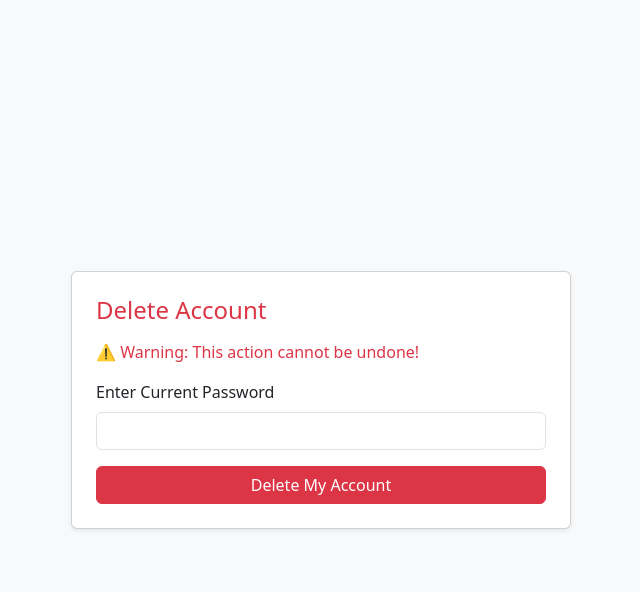
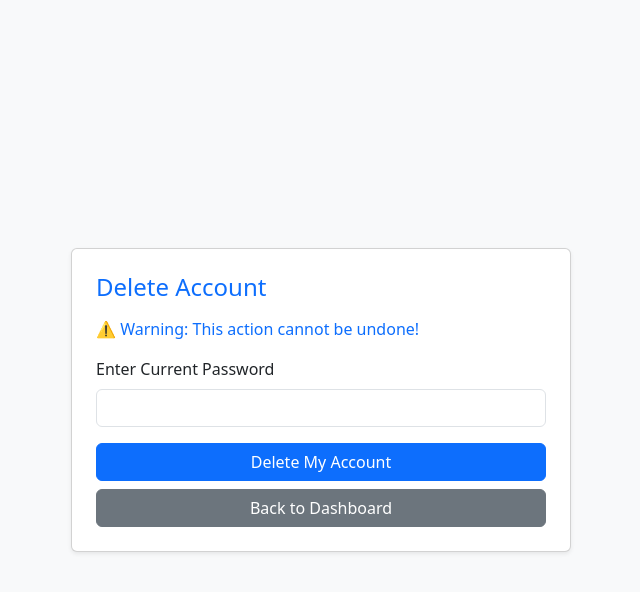
Before and after one commit to 202512069-afk/user_account_management_system, a PHP site: page /user_system/delete_account.php in a window 1280 px wide. Shown: the top 592 px of the page, without its empty margins (319-959 px from the left). Run offline with PHP 8.4, Linux system fonts and the light colour scheme.

Commit message:
Add files via upload

```diff
--- a/user_system/change_password.php
+++ b/user_system/change_password.php
@@ -11,7 +11,6 @@ if ($_SERVER['REQUEST_METHOD'] === 'POST') {
     if (!$userId) {
         $error = "No user is logged in.";
     } else {
-
         $stmt = $mysqli->prepare("SELECT password FROM users WHERE user_id=?");
         $stmt->bind_param("i", $userId);
         $stmt->execute();
@@ -67,8 +66,11 @@ if ($_SERVER['REQUEST_METHOD'] === 'POST') {
                 <label class="form-label">Confirm New Password</label>
                 <input type="password" class="form-control" name="confirm_password" required>
             </div>
-            <button type="submit" class="btn btn-primary w-100">Update Password</button>
+            <button type="submit" class="btn btn-primary w-100 mb-2">Update Password</button>
         </form>
+
+        <!-- Back to Dashboard Button -->
+        <a href="dashboard.php" class="btn btn-secondary w-100">Back to Dashboard</a>
 
         <!-- Messages -->
         <?php if(isset($error)) echo "<p class='text-danger mt-3'>$error</p>"; ?>
--- a/user_system/delete_account.php
+++ b/user_system/delete_account.php
@@ -9,7 +9,7 @@ if ($_SERVER['REQUEST_METHOD'] === 'POST') {
     if ($password === '') {
         $error = "Password is required.";
     } else {
-
+        // Fetch stored password hash
         $stmt = $mysqli->prepare("SELECT password FROM users WHERE user_id=?");
         $stmt->bind_param("i", $userId);
         $stmt->execute();
@@ -17,11 +17,11 @@ if ($_SERVER['REQUEST_METHOD'] === 'POST') {
         $stmt->fetch();
         $stmt->close();
 
-
+        // Verify entered password
         if (!password_verify($password, $storedHash)) {
             $error = "Current password is incorrect.";
         } else {
-
+            // Delete account
             $stmt = $mysqli->prepare("DELETE FROM users WHERE user_id=?");
             $stmt->bind_param("i", $userId);
             if ($stmt->execute()) {
@@ -45,18 +45,21 @@ if ($_SERVER['REQUEST_METHOD'] === 'POST') {
 </head>
 <body class="bg-light d-flex align-items-center justify-content-center" style="height:100vh;">
     <div class="card p-4 shadow-sm" style="max-width:500px; width:100%;">
-        <h4 class="mb-3 text-danger">Delete Account</h4>
-        <p class="text-danger">⚠️ Warning: This action cannot be undone!</p>
+        <h4 class="mb-3 text-primary">Delete Account</h4>
+        <p class="text-primary">⚠️ Warning: This action cannot be undone!</p>
         <form method="POST" onsubmit="return confirm('Are you sure you want to delete your account? This cannot be undone!');">
             <div class="mb-3">
                 <label class="form-label">Enter Current Password</label>
                 <input type="password" class="form-control" name="password" required>
             </div>
-            <button type="submit" class="btn btn-danger w-100">Delete My Account</button>
+            <button type="submit" class="btn btn-primary w-100 mb-2">Delete My Account</button>
         </form>
 
+        <!-- Back to Dashboard Button -->
+        <a href="dashboard.php" class="btn btn-secondary w-100">Back to Dashboard</a>
+
         <!-- Messages -->
-        <?php if(isset($error)) echo "<p class='text-danger mt-3'>$error</p>"; ?>
+        <?php if(isset($error)) echo "<p class='text-primary mt-3'>$error</p>"; ?>
     </div>
 </body>
 </html>
```
Also changed, not shown: user_system/edit_profile.php (+4 -4 lines).
